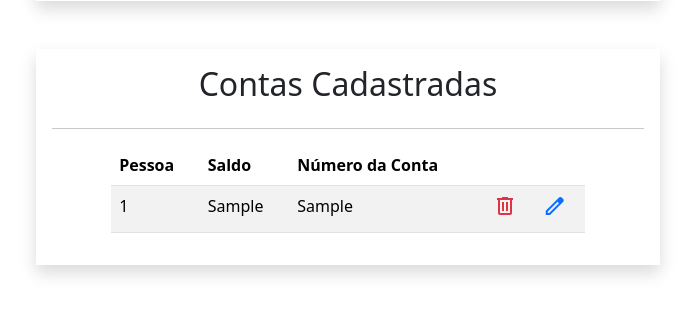
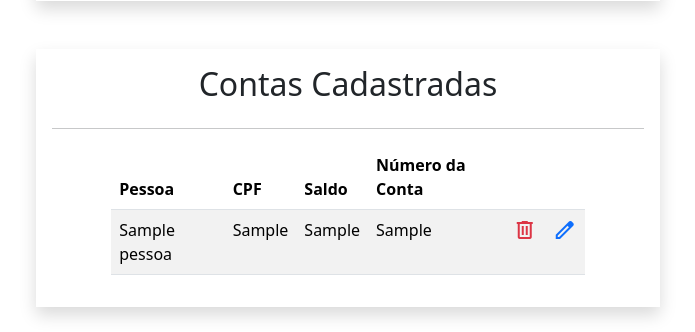
Before and after one commit to caiorodriveira/banco-PHP, a PHP site: page /conta.php in a window 1280 px wide. Shown: the part 468-800 px from the top of the page, without its empty margins (292-987 px from the left). Run offline with PHP 8.4, Linux system fonts and the light colour scheme; tables that the repository leaves empty or names only in its code hold one stand-in row (values such as "Sample post").

Commit message:
REFACTOR - aplica join na exibição de contas

```diff
--- a/conta.php
+++ b/conta.php
@@ -3,16 +3,20 @@ require_once('./private/connection.php');
 require_once('./private/contaClass.php');
 $error = "";
 $pessoas = $conn->query("SELECT * FROM pessoa")->fetchAll(PDO::FETCH_ASSOC);
-$contas = $conn->query("SELECT * FROM conta")->fetchAll(PDO::FETCH_ASSOC);
+
 if(!empty($_POST['pessoa']) && !empty($_POST['saldo']) && !empty($_POST['numero'])){
     $conta = new Conta ($_POST['pessoa'], $_POST['saldo'], $_POST['numero']);
     $exists = $conn->query("SELECT * FROM conta where numero = $conta->numero")->fetchAll(PDO::FETCH_ASSOC);
         if (sizeof($exists) > 0) {
             $error = "Conta já cadastrada";
         } else {
-            $conn->query("INSERT INTO conta (id_conta, saldo, numero, id_pessoa) values(DEFAULT, $conta->saldo, $conta->numero, $conta->pessoa)");
+            $conn->query("INSERT INTO conta (id_conta, saldo, numero, id_pessoa) values(DEFAULT, $conta->saldo, $conta->numero, $conta->pessoa)") or die($error = "eror");
         }
 }
+
+$contas = $conn->query("SELECT p.nome, p.cpf, c.saldo,  c.numero FROM conta AS c
+JOIN pessoa AS p ON c.id_pessoa = p.id_pessoa")->fetchAll(PDO::FETCH_ASSOC);
+
 ?>
 
 <!DOCTYPE html>
@@ -69,6 +73,7 @@ if(!empty($_POST['pessoa']) && !empty($_POST['saldo']) && !empty($_POST['numero'
                 <thead>
                     <tr>
                         <th>Pessoa</th>
+                        <th>CPF</th>
                         <th>Saldo</th>
                         <th>Número da Conta</th>
                         <th></th>
@@ -78,7 +83,8 @@ if(!empty($_POST['pessoa']) && !empty($_POST['saldo']) && !empty($_POST['numero'
                 <tbody>
                 <?php foreach ($contas as $c) : ?>
                         <tr>
-                            <td><?= $c['id_pessoa'] ?></td>
+                            <td><?= $c['nome'] ?></td>
+                            <td><?= $c['cpf'] ?></td>
                             <td><?= $c['saldo'] ?></td>
                             <td><?= $c['numero'] ?></td>
                             <td><span class="material-symbols-outlined text-danger">delete</span></td>
```
